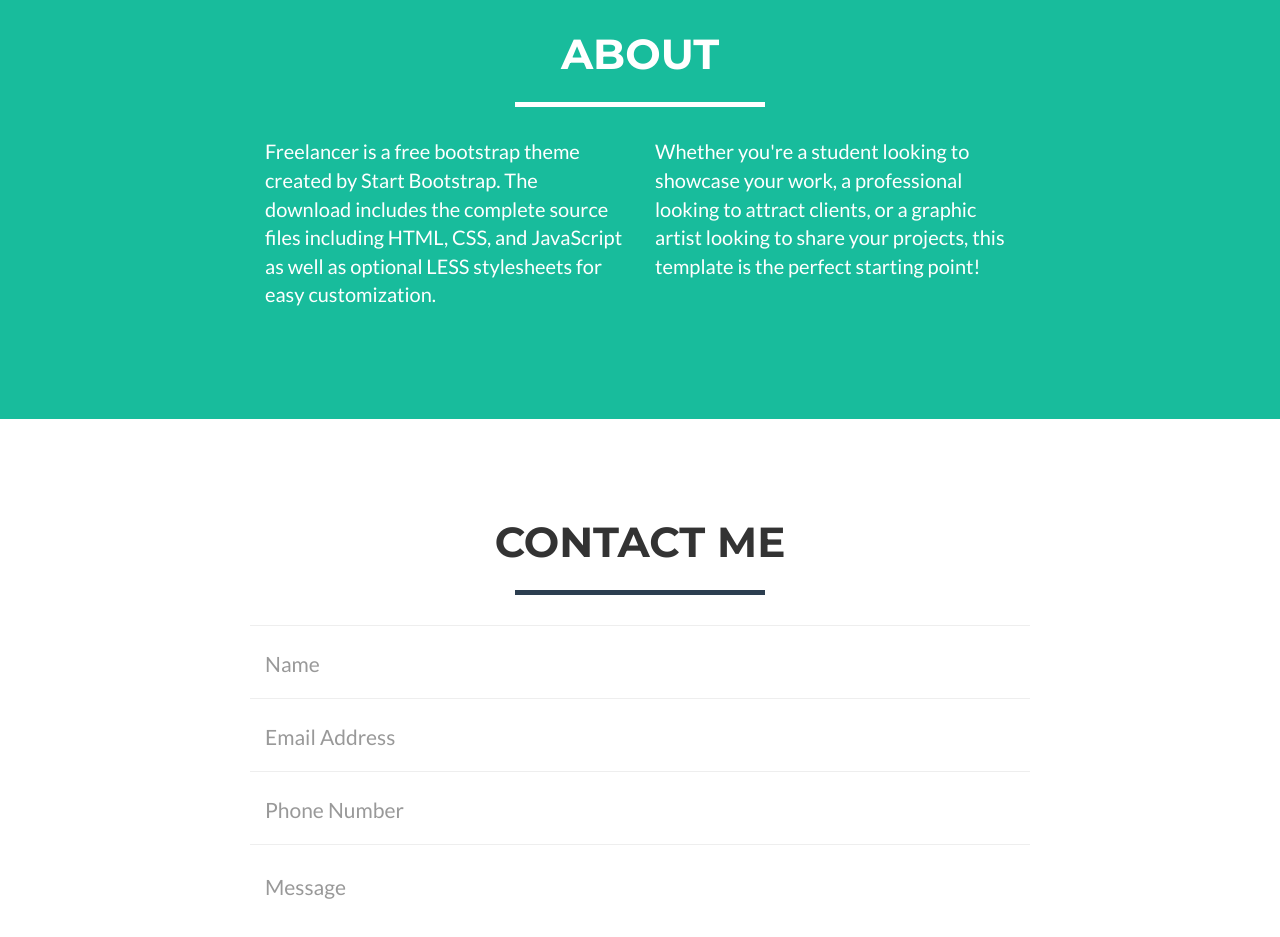
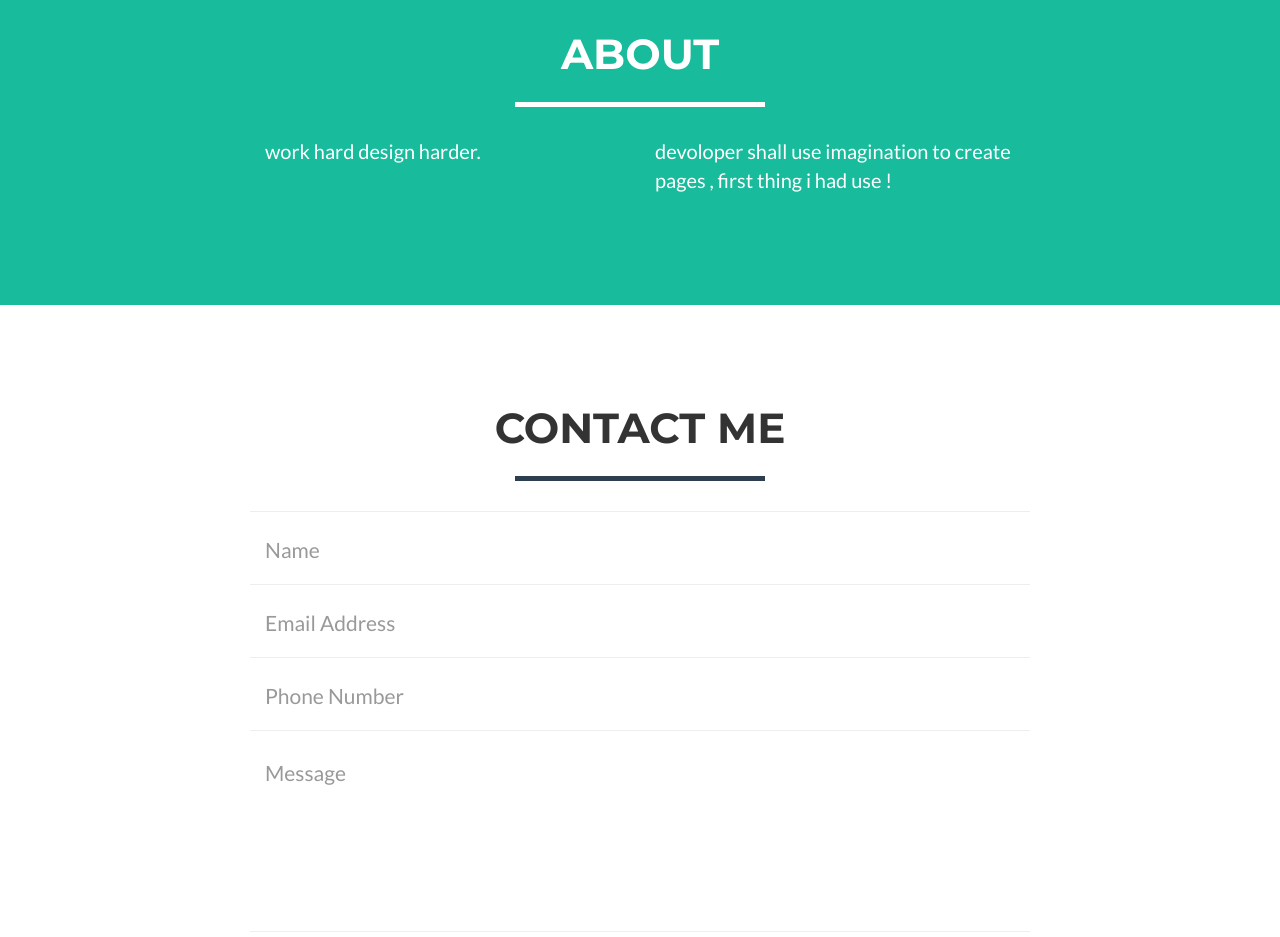
Before and after one commit to osmanabdalla-0/osmanabdallas, a website: page index.html in a window 1280 px wide. Shown: the part 1920-2857 px from the top of the page. Drawn offline with nearby package versions, Linux system fonts and the light colour scheme.

Commit message:
Update index.html

```diff
--- a/index.html
+++ b/index.html
@@ -167,10 +167,10 @@
             </div>
             <div class="row">
                 <div class="col-lg-4 col-lg-offset-2">
-                    <p>Freelancer is a free bootstrap theme created by Start Bootstrap. The download includes the complete source files including HTML, CSS, and JavaScript as well as optional LESS stylesheets for easy customization.</p>
+                    <p>work hard design harder.</p>
                 </div>
                 <div class="col-lg-4">
-                    <p>Whether you're a student looking to showcase your work, a professional looking to attract clients, or a graphic artist looking to share your projects, this template is the perfect starting point!</p>
+                    <p>devoloper shall use imagination to create pages , first thing i had use !</p>
                 </div>
 
             </div>
```
